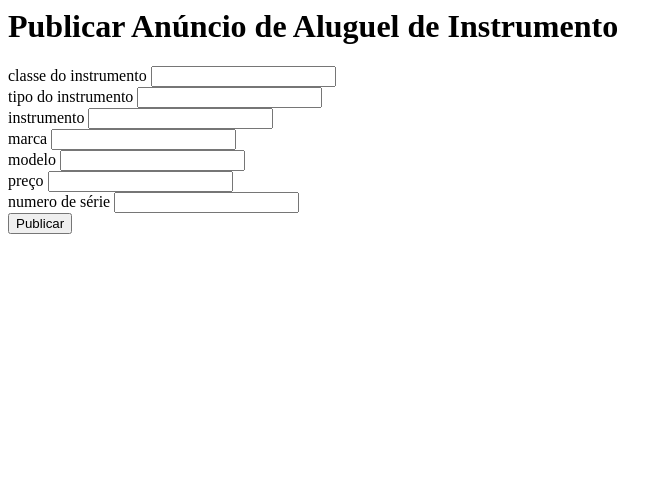
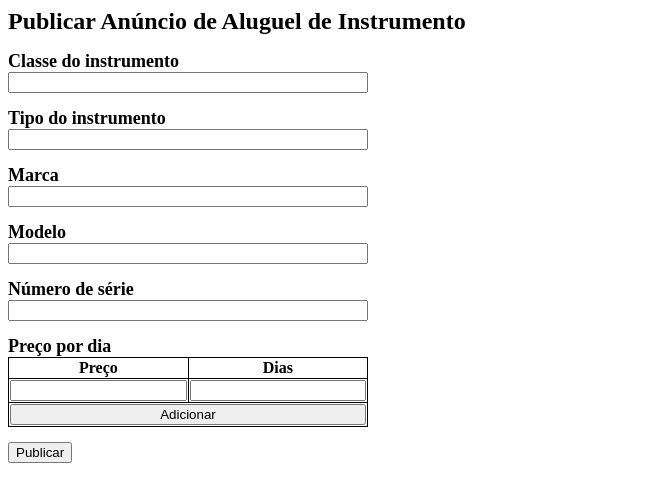
Before and after one commit to PauloGamarra/musical_instrument_rental, a Flask app: template templates/announce-instruments.html in a window 1280 px wide. Shown: the top 502 px of the page, without its empty margins (0-672 px from the left). Run offline with Flask 2, Linux system fonts and the light colour scheme; the template is opened without the code that fills it, so the values that code supplies are empty.

Commit message:
featured instruments and announce instrument pages

```diff
--- a/app.py
+++ b/app.py
@@ -2,8 +2,11 @@ from flask import Flask, render_template, request, redirect, url_for
 from data.database import DatabaseConnector
 from data.models import Users
 from data.auth import Auth
-from flask_login import LoginManager, login_required, login_user, logout_user
+from data.business import SubPackageInstruments
+from flask_login import LoginManager, login_required, login_user, logout_user, current_user
 from sqlalchemy import or_
+from backend.featuring import SubPackageFeaturing
+from backend.announcement import SubPackageAnnouncements
 
 
 app = Flask(__name__)
@@ -63,16 +66,33 @@ def logout():
 @login_required
 def feature_instruments():
     if request.method == 'POST':
-        pass
+        instrumentos = request.form.getlist("selecionados")
+        sb = SubPackageFeaturing(session_scope)
+        sb.saveNew10PopularIntruments(instrumentos)
+        return redirect('/destacar-instrumentos')
     else:
-        return render_template('feature-instruments.html')
+        databaseSubsystem = SubPackageInstruments(session_scope)
+        allIntruments = set(map(lambda i: i.instrument, databaseSubsystem.get_all_instruments()[0]))
+
+        return render_template('feature-instruments.html', instrumentos=allIntruments)
 
 
 @app.route('/anunciar-instrumento', methods=["GET", "POST"])
 @login_required
 def announce_instruments():
     if request.method == 'POST':
-        pass
+        precolist = list(map(lambda x: (float(x.split(",")[0]), int(x.split(",")[1])), request.form.getlist("preco")))
+
+        sp = SubPackageAnnouncements(session_scope)
+        sp.saveNewAdvert(
+            precolist,
+            current_user.name,
+            request.form["classe"],
+            request.form["tipo"],
+            request.form["marca"],
+            request.form["modelo"],
+            request.form["numero_serie"])
+        return redirect('/anunciar-instrumento')
     else:
         return render_template('announce-instruments.html')
 
--- a/backend/announcement.py
+++ b/backend/announcement.py
@@ -51,9 +51,6 @@ class SubPackageAnnouncements():
         if instrumentType == '':
             raise Exception('No instrument type informed.')
 
-        if locatorName.split(' ') < 2 or any([not word.isalpha() for word in locatorName.split(' ')]):
-            raise Exception('No valid locator name informed.')
-
         if len(listOfPricesInBRLByDurationInDays) == 0:
             raise Exception('No price informed.')
 
@@ -61,7 +58,8 @@ class SubPackageAnnouncements():
 
         databaseSubsystem.upsert(instrumentClass.lower(), instrumentType.lower(), instrumentBrand.lower(), instrumentModel.lower(), instrumentSerialCode.lower())
 
-        insertedInstrumentId = list(filter(lambda instrument: instrument.instrumentClass == instrumentClass.lower() and instrument.instrument == instrumentType.lower() and instrument.brand == instrumentBrand.lower() and instrument.model == instrumentModel.lower() and instrument.registry == instrumentSerialCode.lower(), databaseSubsystem.get_all_instruments()[0]))[0].id
+        insertedInstrumentId = list(filter(lambda instrument: instrument.instrument_class == instrumentClass.lower() and instrument.instrument == instrumentType.lower(
+        ) and instrument.brand == instrumentBrand.lower() and instrument.model == instrumentModel.lower() and instrument.registry == instrumentSerialCode.lower(), databaseSubsystem.get_all_instruments()[0]))[0].id
 
         databaseSubsystem = SubPackageAdverts(self.session_scope)
 
--- a/backend/featuring.py
+++ b/backend/featuring.py
@@ -13,7 +13,7 @@ class SubPackageFeaturing():
 
         allIntruments = databaseSubsystem.get_all_instruments()[0]
 
-        if any([instrument not in map(lambda instrument: instrument.intrument, allIntruments) for instrument in new10PopularInstruments]):
+        if any([instrument not in list(map(lambda i: i.instrument, allIntruments)) for instrument in new10PopularInstruments]):
             raise Exception('Invalid new popular intrument.')
 
-        [databaseSubsystem.upsert(instrument.class_name, instrument.instrument, instrument.brand, instrument.model, instrument.registry, instrument.instrument in new10PopularInstruments) for instrument in allIntruments]
+        [databaseSubsystem.upsert(instrument.instrument_class, instrument.instrument, instrument.brand, instrument.model, instrument.registry in new10PopularInstruments) for instrument in allIntruments]
--- /dev/null
+++ b/static/announce-instruments.css
@@ -0,0 +1,43 @@
+h1 {
+    font-size: 24px;
+}
+
+form {
+    max-width: 360px;
+}
+.campo-form  label {
+    width: 100%;
+    font-size: 18px;
+    font-weight: 600;
+}
+.campo-form  input {
+    width: 100%;
+}
+.campo-form {
+    margin-top: 15px;
+}
+
+table {
+    width: 100%;
+}
+
+table, th, td {
+  border: 1px solid black;
+  border-collapse: collapse;
+}
+
+td {
+    text-align: center;
+}
+
+#hidden-select {
+    display: none;
+}
+
+.trash {
+    float: right;
+    width: 13px;
+    margin-right: 2px;
+    margin-top: 2px;
+    cursor: pointer;
+}
--- /dev/null
+++ b/static/announce-instruments.js
@@ -0,0 +1,53 @@
+var count = 1;
+
+function adicionarPreco() {
+    // pegar valor dos inputs
+    var money = document.getElementById("precoInput").value;
+    var days = document.getElementById("diasInput").value;
+
+    // adiciona option na select
+    var hiddenSelect = document.getElementById("hidden-select");
+    var newOption = document.createElement("option");
+    newOption.value = money + "," + days;
+    newOption.innerHTML = money + "," + days;
+    newOption.id = "hiddenSelect" + count;
+    newOption.setAttribute('selected', true);
+    hiddenSelect.appendChild(newOption);
+
+    // adiciona linha na tabela, formatado
+    var inputsDaTable = document.getElementById("inputsDaTable");
+    var tr = document.createElement("tr");
+    var td1 = document.createElement("td");
+    var td2 = document.createElement("td");
+    var icon = document.createElement("img");
+
+    td1.innerHTML = money + " R$";
+    td2.innerHTML = days;
+    icon.src = icon_path;
+    icon.classList.add('trash');
+    icon.id = "ic" + count;
+    icon.addEventListener("click", function (e) {
+        deletarPreco(e);
+    }, false);
+    td2.appendChild(icon);
+
+    tr.appendChild(td1);
+    tr.appendChild(td2);
+    tr.id = "tr" + count;
+    inputsDaTable.parentNode.insertBefore(tr, inputsDaTable);
+
+    // limpar inputs
+    document.getElementById("precoInput").value = "";
+    document.getElementById("diasInput").value = "";
+
+    // incrementa o contador
+    count += 1;
+}
+
+function deletarPreco(el) {
+    var id = el.target.id.replace("ic", "");
+    var tr = el.target.parentNode.parentNode;
+    var option = document.getElementById("hiddenSelect" + id);
+    tr.parentNode.removeChild(tr);
+    option.parentNode.removeChild(option);
+}
--- a/templates/announce-instruments.html
+++ b/templates/announce-instruments.html
@@ -1,37 +1,54 @@
 <link rel="stylesheet" href="{{ url_for('static', filename='base.css') }}">
+<link rel="stylesheet" href="{{ url_for('static', filename='announce-instruments.css') }}">
+<link rel="shortcut icon" href="{{ url_for('static', filename='favicon.png') }}" type="image/x-icon">
+<script> var icon_path = "{{ url_for('static', filename = 'ic-trash.svg') }}";</script>
+<script src="{{ url_for('static', filename='announce-instruments.js') }}"></script>
+<title>Aluguel de Instrumentos</title>
 
 <h1>Publicar Anúncio de Aluguel de Instrumento</h1>
 
 <form action="/anunciar-instrumento" method="POST">
 
     <div class="campo-form">
-        <label>classe do instrumento</label>
+        <label>Classe do instrumento</label>
         <input name="classe" type="text">
     </div>
     <div class="campo-form">
-        <label>tipo do instrumento</label>
+        <label>Tipo do instrumento</label>
         <input name="tipo" type="text">
     </div>
     <div class="campo-form">
-        <label>instrumento</label>
-        <input name="instrumento" type="text">
-    </div>
-    <div class="campo-form">
-        <label>marca</label>
+        <label>Marca</label>
         <input name="marca" type="text">
     </div>
     <div class="campo-form">
-        <label>modelo</label>
+        <label>Modelo</label>
         <input name="modelo" type="text">
     </div>
     <div class="campo-form">
-        <label>preço</label>
-        <input name="preco" type="text">
-    </div>
-    <div class="campo-form">
-        <label>numero de série</label>
+        <label>Número de série</label>
         <input name="numero_serie" type="text">
     </div>
+
+    <select id="hidden-select" name="preco" multiple="multiple">
+    </select>
+    <div class="campo-form">
+        <label>Preço por dia</label>
+        <table id="table">
+            <tr>
+                <th>Preço</th>
+                <th>Dias</th>
+            </tr>
+            <tr id="inputsDaTable">
+                <td><input type="tel" pattern="(\d|\.)*" title="apenas números e ." id="precoInput"></td>
+                <td><input type="number" id="diasInput"></td>
+            </tr>
+            <tr>
+                <td colspan="2"><input type="button" onclick="adicionarPreco()" value="Adicionar"></td>
+            </tr>
+        </table>
+    </div>
+
     <div class="campo-form">
         <button type="submit">Publicar</button>
     </div>
```
Also changed, not shown: static/feature-instruments.css (+7 -1 lines), static/feature-instruments.js (added, +42 -0 lines), templates/feature-instruments.html (+11 -10 lines), static/favicon.png (added), static/ic-trash.svg (added).
